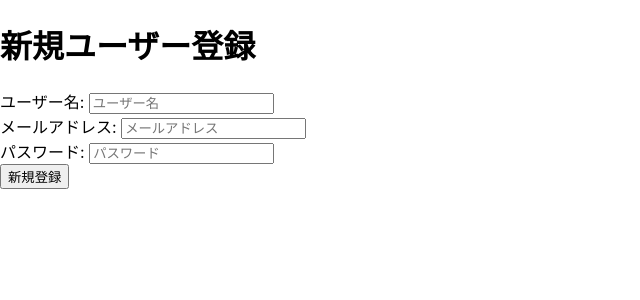
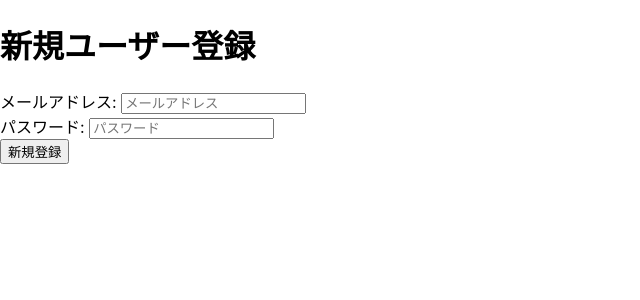
Before and after one commit to Shuri-Honda-1101/teamB, a React (Create React App) app: page / in a window 1280 px wide. Shown: the top 300 px of the page, without its empty margins (0-640 px from the left). Built offline with nearby package versions, Linux system fonts and the light colour scheme.

Commit message:
[add]新規登録機能を追加

```diff
--- a/src/Components/SignUp.js
+++ b/src/Components/SignUp.js
@@ -1,15 +1,31 @@
-import React from "react";
+import React, { useState } from "react";
 import firebase from "../config/firebase";
 
 export const SignUp = () => {
+  const [email, setEmail] = useState("");
+  const [password, setPassword] = useState("");
+
+  const handleSubmit = (e) => {
+    e.preventDefault();
+    console.log(firebase);
+    firebase
+      .auth()
+      .createUserWithEmailAndPassword(email, password)
+      .then(() => {
+        alert("アカウントの作成に成功しました");
+      })
+      .catch((err) => {
+        console.log(err);
+        window.alert(
+          "アカウントの作成に失敗しました。入力内容を確認して下さい"
+        );
+      });
+  };
+
   return (
     <div>
       <h1>新規ユーザー登録</h1>
-      <form>
-        <div>
-          <label htmlFor="name">ユーザー名: </label>
-          <input name="name" type="name" id="name" placeholder="ユーザー名" />
-        </div>
+      <form onSubmit={handleSubmit}>
         <div>
           <label htmlFor="email">メールアドレス: </label>
           <input
@@ -17,6 +33,9 @@ export const SignUp = () => {
             type="email"
             id="email"
             placeholder="メールアドレス"
+            required
+            value={email}
+            onChange={(e) => setEmail(e.target.value)}
           />
         </div>
         <div>
@@ -26,6 +45,9 @@ export const SignUp = () => {
             type="password"
             id="password"
             placeholder="パスワード"
+            value={password}
+            required
+            onChange={(e) => setPassword(e.target.value)}
           />
         </div>
         <button type="submit">新規登録</button>
--- a/src/config/firebase.js
+++ b/src/config/firebase.js
@@ -1,4 +1,5 @@
 import firebase from "firebase/app";
+import "firebase/auth";
 
 const firebaseConfig = {
   apiKey: "AIzaSyAR9YaFrNqYJfWWC1lpFBXREZHwmplFq0I",
```
